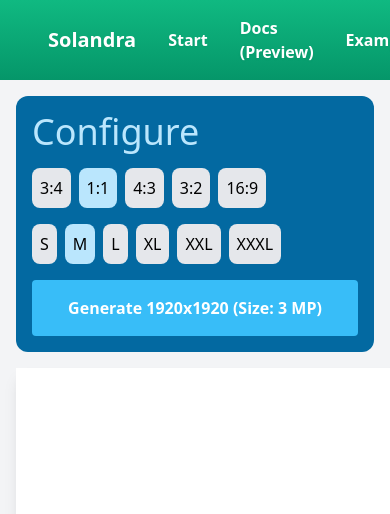
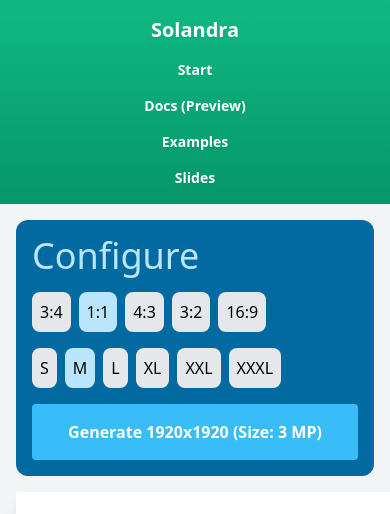
Before and after one commit to jamesporter/solandra, a Next.js app: page /export in a window 390 px wide. Shown: the top 514 px of the page. Built offline with nearby package versions, Linux system fonts and the light colour scheme.

Commit message:
a few little fixes (#48)

```diff
--- a/src/components/Footer.tsx
+++ b/src/components/Footer.tsx
@@ -3,7 +3,7 @@
 
 export default function Footer() {
   return (
-    <div className="bg-sky-700 p-4 md:p-16 flex flex-col">
+    <div className="bg-gradient-to-b from-emerald-400  to-sky-900 p-4 md:p-16 flex flex-col">
       <Container>
         <p className="text-xl mb-2 mr-4 text-white text-center">
           Solandra was made by{" "}
--- a/src/components/Header.tsx
+++ b/src/components/Header.tsx
@@ -22,16 +22,16 @@
 
 export default function Header() {
   return (
-    <div className="bg-gradient-to-b from-emerald-500  to-emerald-600 px-8 flex flex-row items-center">
+    <div className="bg-gradient-to-b from-emerald-500  to-emerald-600 px-8 flex flex-col md:flex-row items-center max-sm:py-2">
       <Link href="/" legacyBehavior>
-        <a className="text-white font-bold hover:text-sky-100 p-4 text-xl drop-shadow-sm">
+        <a className="text-white font-bold hover:text-sky-100 p-2 md:p-4 text-xl drop-shadow-sm">
           Solandra
         </a>
       </Link>
       {headerLinks.map((link, i) => {
         return (
           <Link href={link.href} key={i} legacyBehavior>
-            <a className="text-white font-bold hover:text-emerald-200 p-4 drop-shadow-sm">
+            <a className="text-white font-semibold hover:text-emerald-200 p-2 md:p-4 drop-shadow-sm text-sm md:text-base">
               {link.name}
             </a>
           </Link>
--- a/styles/globals.css
+++ b/styles/globals.css
@@ -70,6 +70,10 @@
   @apply p-0;
 }
 
+li code {
+  @apply p-0;
+}
+
 figure code {
   @apply p-8 overflow-x-auto;
 }
```
